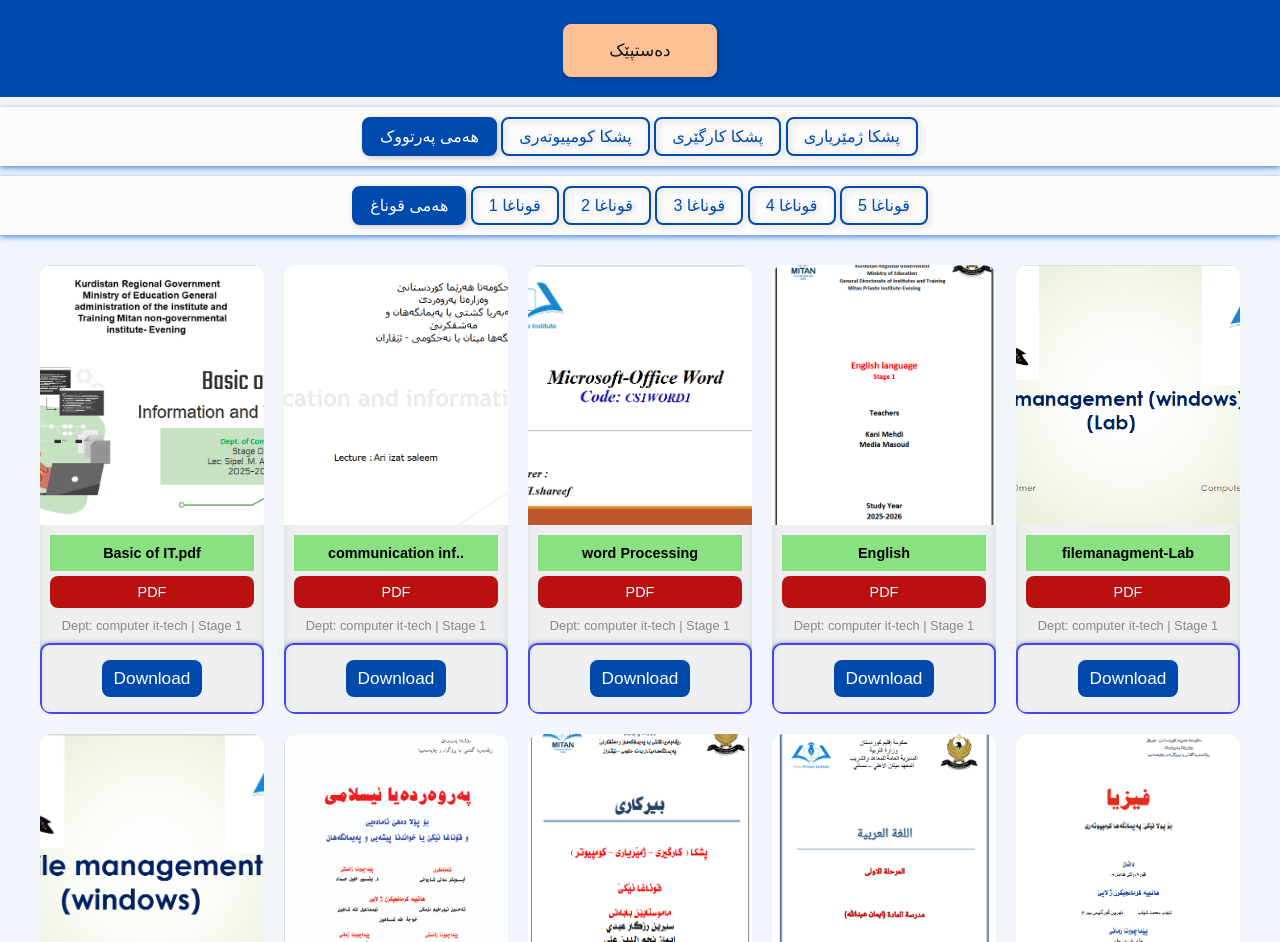
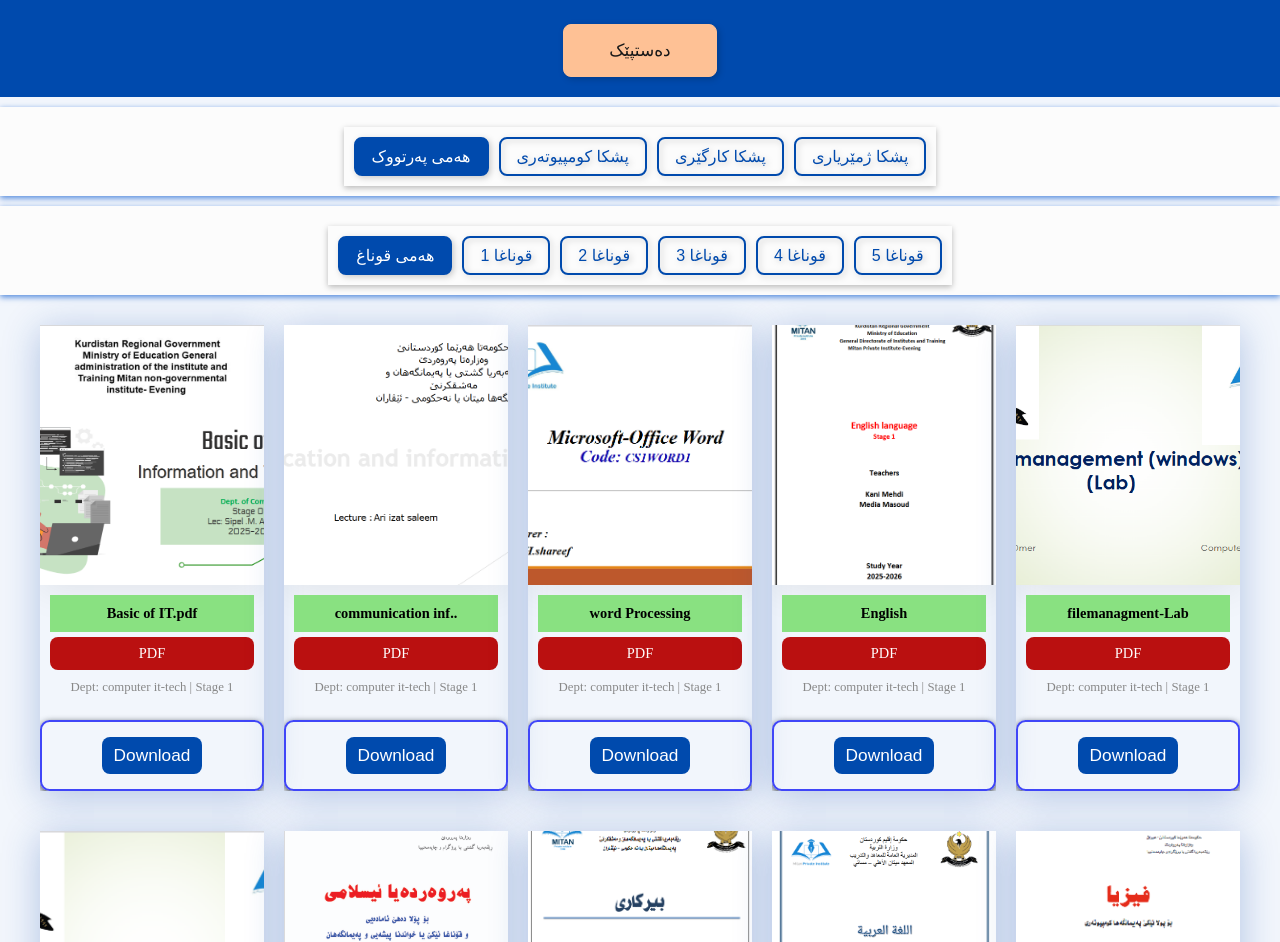
Before and after one commit to mitaninstitute/Private, a plain HTML site: page books.html in a window 1280 px wide. Shown: the part 140-1082 px from the top of the page. Drawn offline with Linux system fonts and the light colour scheme.

Commit message:
Update style2.css

```diff
--- a/style2.css
+++ b/style2.css
@@ -1,6 +1,5 @@
 body {
       margin: 0;
-      font-family: 'Poppins', sans-serif;
       background-color: #f2f6fc;
       color: #222;
       text-align: center;
@@ -27,6 +26,16 @@ body {
       margin-top: 10px;
     }
 
+    .filter-group {
+      display: flex;
+    justify-content: center;
+    flex-wrap: wrap;
+    background: #fcfcfc;
+    box-shadow: 0 2px 6px rgb(0 0 0 / 27%);
+    padding: 10px;
+    gap: 10px;
+    margin-top: 10px;
+}
     nav button {
       background-color: transparent;
       border: 2px solid #004aad;
@@ -53,14 +62,18 @@ body {
     }
 
     .card {
-     background: #eeeeeec7;
-    border-radius: 12px;
-    box-shadow: inset 0 4px 9px rgba(0, 0, 0, 0.1);
-      overflow: hidden;
-      transition: transform 0.3s ease;
-      display: flex;
-      flex-direction: column;
-      justify-content: space-between;
+    transition: transform 0.3s ease;
+    display: flex;
+    flex-direction: column;
+    justify-content: space-between;
+    --szpd: 15px;
+    position: relative;
+    margin-bottom: 20px;
+    background: var(--contentB);
+    box-shadow: 0 5px 35px rgb(29 81 173 / 31%);
+    border-radius: 0% 0% / 3% 3%;
+    border: 1px solid var(--contentL);
+    overflow: hidden;
     }
 
     .card:hover { transform: translateY(-5px); }
@@ -70,6 +83,7 @@ body {
       height: 260px;
       background-size: cover;
       background-position: center;
+      box-shadow: 0 5px 35px rgb(0 0 0 / 8%);
     }
 
     .info { padding: 10px; }
@@ -113,6 +127,7 @@ body {
     font: 1.2em sans-serif;
     align-items: center;
     justify-content: center;
+    margin-top: 15px;
     }
 
     .btn {
```
